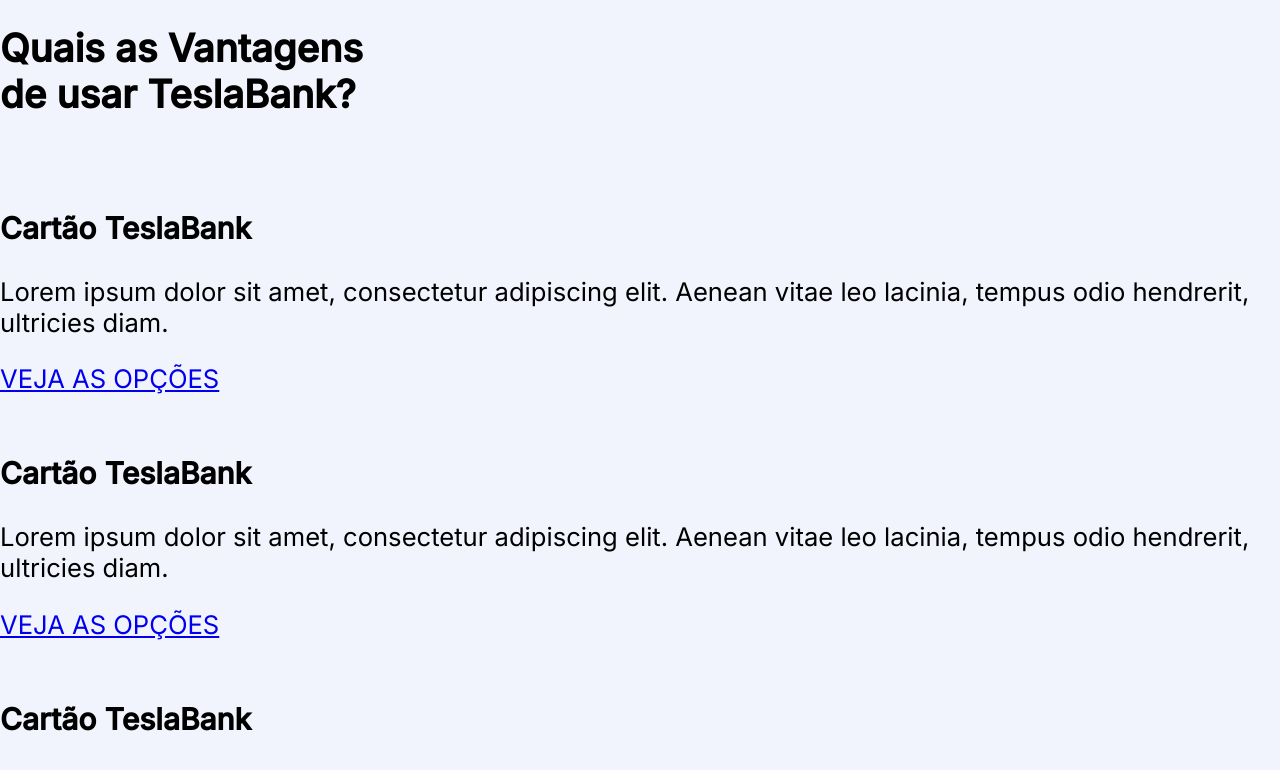
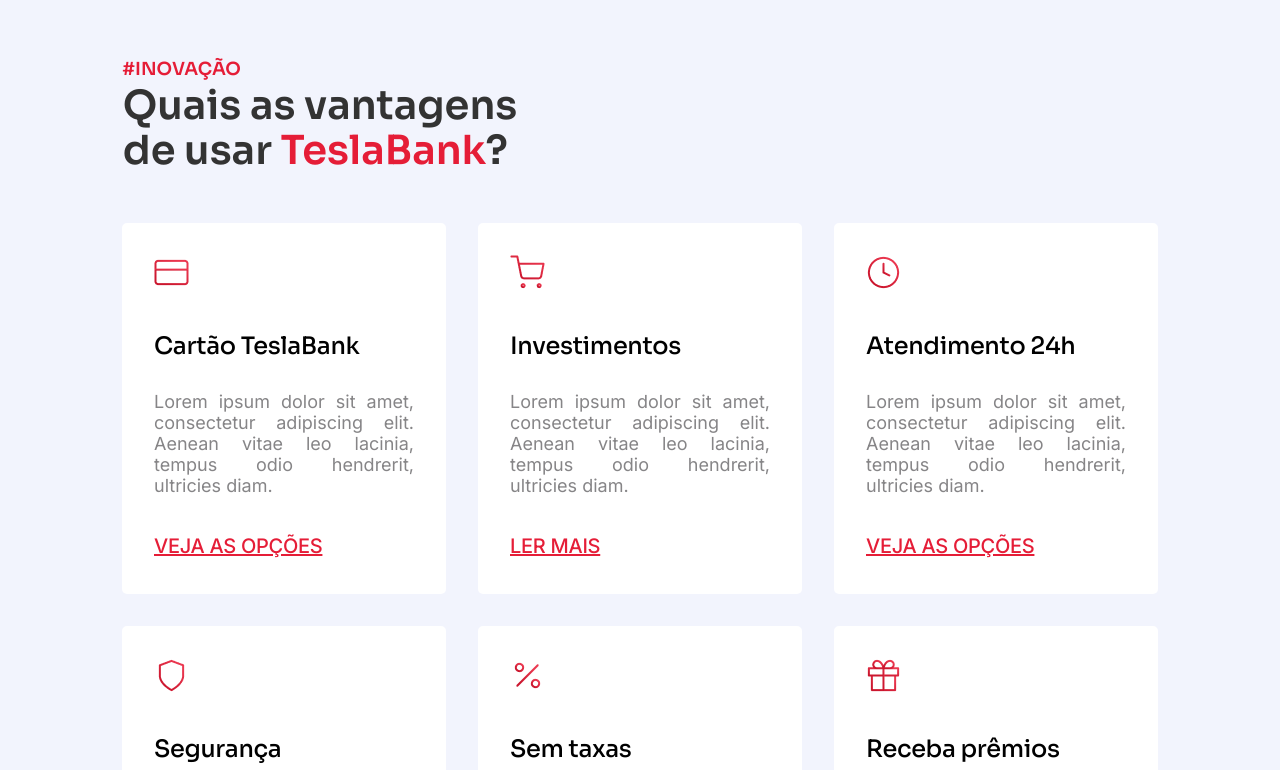
Before and after one commit to DiogoB0mfim/projeto-teslabank, a React (Create React App) app in the folder teslabank/: page / in a window 1280 px wide. Shown: the part 1720-2490 px from the top of the page. Built offline with nearby package versions, Linux system fonts and the light colour scheme.

Commit message:
update : pag vantagens terminada

```diff
--- a/teslabank/src/pages/Advantages/Advantages.js
+++ b/teslabank/src/pages/Advantages/Advantages.js
@@ -1,57 +1,59 @@
 import * as S from "../../styles/AdvantagesStyled"
+import card from "../../assets/credit-card.png"
+import clock from "../../assets/clock.png"
+import percent from "../../assets/percent.png"
+import gift from "../../assets/gift.png"
+import shield from "../../assets/shield.png"
+import cart from "../../assets/shopping-cart.png"
+
 
 const Advantages = () => {
     return (
         <>
-            <div>
-                <div>
-                    <h2>Quais as Vantagens<br/> de usar <span>TeslaBank</span>?</h2>
-                    <div>
-                        <div>
-                            <img src={""} alt=""/>
-                            <h3>Cartão TeslaBank</h3>
-                            <p>Lorem ipsum dolor sit amet, consectetur adipiscing elit. Aenean vitae leo lacinia, tempus odio hendrerit, ultricies diam.</p>
-                            <a href="/">VEJA AS OPÇÕES</a>
-                        </div>
-
-                        <div>
-                            <img src={""} alt=""/>
-                            <h3>Cartão TeslaBank</h3>
-                            <p>Lorem ipsum dolor sit amet, consectetur adipiscing elit. Aenean vitae leo lacinia, tempus odio hendrerit, ultricies diam.</p>
-                            <a href="/">VEJA AS OPÇÕES</a>
-                        </div>
-
-                        <div>
-                            <img src={""} alt=""/>
-                            <h3>Cartão TeslaBank</h3>
-                            <p>Lorem ipsum dolor sit amet, consectetur adipiscing elit. Aenean vitae leo lacinia, tempus odio hendrerit, ultricies diam.</p>
-                            <a href="/">VEJA AS OPÇÕES</a>
-                        </div>
-
-                        <div>
-                            <img src={""} alt=""/>
-                            <h3>Cartão TeslaBank</h3>
-                            <p>Lorem ipsum dolor sit amet, consectetur adipiscing elit. Aenean vitae leo lacinia, tempus odio hendrerit, ultricies diam.</p>
-                            <a href="/">VEJA AS OPÇÕES</a>
-                        </div>
-
-                        <div>
-                            <img src={""} alt=""/>
-                            <h3>Cartão TeslaBank</h3>
-                            <p>Lorem ipsum dolor sit amet, consectetur adipiscing elit. Aenean vitae leo lacinia, tempus odio hendrerit, ultricies diam.</p>
-                            <a href="/">VEJA AS OPÇÕES</a>
-                        </div>
-
-                        <div>
-                            <img src={""} alt=""/>
-                            <h3>Cartão TeslaBank</h3>
-                            <p>Lorem ipsum dolor sit amet, consectetur adipiscing elit. Aenean vitae leo lacinia, tempus odio hendrerit, ultricies diam.</p>
-                            <a href="/">VEJA AS OPÇÕES</a>
-                        </div>
-                    </div>
-                </div>
-
-            </div>
+            <S.ContainerAdvantages>
+                <S.ContainerTitle>
+                    <S.HashTag>#INOVAÇÃO</S.HashTag>
+                    <S.Title>Quais as vantagens<br /> de usar <S.RedSpan>TeslaBank</S.RedSpan>?</S.Title>
+                </S.ContainerTitle>
+                <S.DivAllAdvantage>
+                    <S.EachAdvantage>
+                        <img src={card} alt="" />
+                        <S.H3Advantage>Cartão TeslaBank</S.H3Advantage>
+                        <S.PAdvantage>Lorem ipsum dolor sit amet, consectetur adipiscing elit. Aenean vitae leo lacinia, tempus odio hendrerit, ultricies diam.</S.PAdvantage>
+                        <S.AnchorAdvantage href="/">VEJA AS OPÇÕES</S.AnchorAdvantage>
+                    </S.EachAdvantage>
+                    <S.EachAdvantage>
+                        <img src={cart} alt="" />
+                        <S.H3Advantage>Investimentos</S.H3Advantage>
+                        <S.PAdvantage>Lorem ipsum dolor sit amet, consectetur adipiscing elit. Aenean vitae leo lacinia, tempus odio hendrerit, ultricies diam.</S.PAdvantage>
+                        <S.AnchorAdvantage href="/">LER MAIS</S.AnchorAdvantage>
+                    </S.EachAdvantage>
+                    <S.EachAdvantage>
+                        <img src={clock} alt="" />
+                        <S.H3Advantage>Atendimento 24h</S.H3Advantage>
+                        <S.PAdvantage>Lorem ipsum dolor sit amet, consectetur adipiscing elit. Aenean vitae leo lacinia, tempus odio hendrerit, ultricies diam.</S.PAdvantage>
+                        <S.AnchorAdvantage href="/">VEJA AS OPÇÕES</S.AnchorAdvantage>
+                    </S.EachAdvantage>
+                    <S.EachAdvantage>
+                        <img src={shield} alt="" />
+                        <S.H3Advantage>Segurança</S.H3Advantage>
+                        <S.PAdvantage>Lorem ipsum dolor sit amet, consectetur adipiscing elit. Aenean vitae leo lacinia, tempus odio hendrerit, ultricies diam.</S.PAdvantage>
+                        <S.AnchorAdvantage href="/">LER MAIS</S.AnchorAdvantage>
+                    </S.EachAdvantage>
+                    <S.EachAdvantage>
+                        <img src={percent} alt="" />
+                        <S.H3Advantage>Sem taxas</S.H3Advantage>
+                        <S.PAdvantage>Lorem ipsum dolor sit amet, consectetur adipiscing elit. Aenean vitae leo lacinia, tempus odio hendrerit, ultricies diam.</S.PAdvantage>
+                        <S.AnchorAdvantage href="/">COMO FUNCIONA</S.AnchorAdvantage>
+                    </S.EachAdvantage>
+                    <S.EachAdvantage>
+                        <img src={gift} alt="" />
+                        <S.H3Advantage>Receba prêmios</S.H3Advantage>
+                        <S.PAdvantage>Lorem ipsum dolor sit amet, consectetur adipiscing elit. Aenean vitae leo lacinia, tempus odio hendrerit, ultricies diam.</S.PAdvantage>
+                        <S.AnchorAdvantage href="/">VEJA COMO</S.AnchorAdvantage>
+                    </S.EachAdvantage>
+                </S.DivAllAdvantage>
+            </S.ContainerAdvantages>
         </>
     )
 }
--- a/teslabank/src/styles/AdvantagesStyled.js
+++ b/teslabank/src/styles/AdvantagesStyled.js
@@ -0,0 +1,112 @@
+import styled from "styled-components";
+
+export const ContainerTitle = styled.div`
+    display: flex;
+    align-items: center;
+    flex-direction: column;
+    margin-top: 3rem;
+    margin-bottom: 1rem;
+`
+
+export const HashTag = styled.p`
+    margin-right: 57.3rem;
+    font-family: 'Sora', sans-serif;
+    font-size: 18px;
+    font-weight: 600;
+    line-height: 21.78px;
+    color: #E51D37;
+
+    @media(max-width: 1154px) {
+        align-items: center;
+        margin-right: 0rem;
+    }
+
+    @media(max-width: 600px) {
+
+        margin-right: 12.4rem;
+    }
+`
+
+export const RedSpan = styled.span`
+    color: #E51D37;
+`
+
+export const Title = styled.h2`
+    margin-top: -1rem;
+    margin-right: 40rem;
+    font-family: 'Sora', sans-serif;
+    font-weight: 600;
+    font-size: 40px;
+    line-height: 45.36px;
+    color: #333333;
+
+    @media(max-width: 1154px) {
+        align-items: center;
+        margin-right: 0rem;
+    }
+
+    @media(max-width: 600px) {
+        align-items: center;
+        font-size: 32px;
+        margin-right: 0rem;
+    }
+`
+
+export const ContainerAdvantages = styled.div`
+    display: flex;
+    justify-content: center;
+    align-items: center;
+    flex-direction: column;
+    padding-bottom: 2rem;
+
+`
+
+export const DivAllAdvantage = styled.div`
+    display: grid;
+    grid-template-columns: 1fr 1fr 1fr;
+    gap: 2rem;
+
+    @media(max-width: 1154px) {
+        grid-template-columns: 1fr;
+    }
+`
+
+export const EachAdvantage = styled.div`
+    display: flex;
+    width: 260px;
+    flex-direction: column;
+    align-items: flex-start;
+    gap: 1rem;
+    padding: 2rem;
+    background-color: #ffff;
+    border-radius: 5px;
+`
+
+export const H3Advantage = styled.h3`
+    font-family: 'Sora', sans-serif;
+    font-size: 24px;
+    font-weight: 500;
+    line-height: 32px;
+    letter-spacing: -0.014em;
+    text-align: left;
+
+`
+
+export const PAdvantage = styled.p`
+    font-size: 18px;
+    font-weight: 400;
+    margin-top: -0.7rem;
+    color: #868587;
+    text-align: justify;
+
+`
+
+export const AnchorAdvantage = styled.a`
+    font-size: 20px;
+    font-weight: 500;
+    line-height: 32px;
+    letter-spacing: -0.014em;
+    text-align: left;
+    color: #E51D37;
+
+`
```
